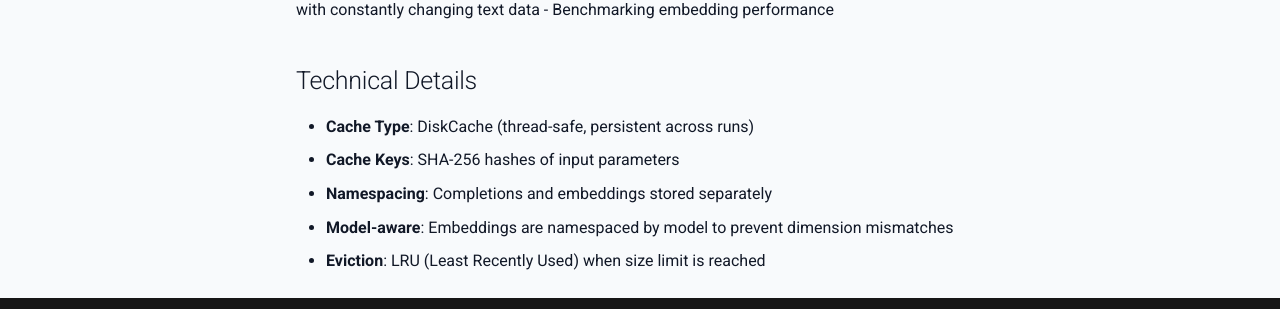
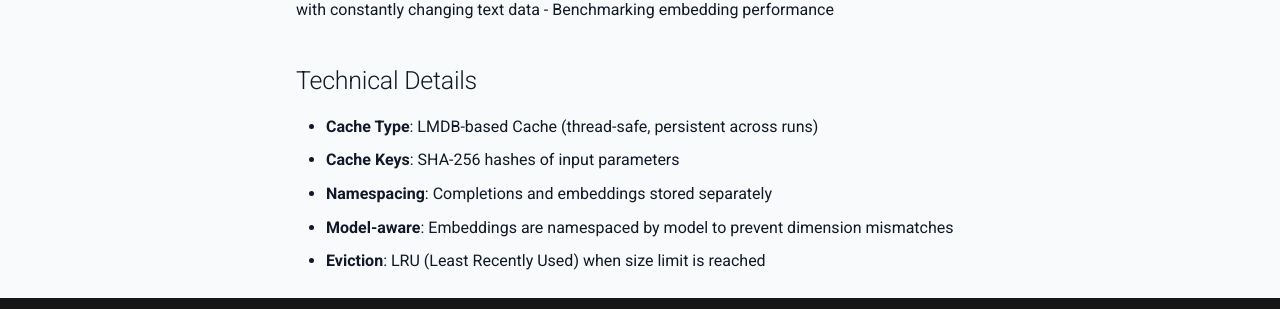
Before and after one commit to lisadunlap/StringSight, an MkDocs documentation site: the page built from docs/CACHING.md, in a window 1280 px wide and 900 px high, scrolled down 2904 px. Shown: the part 537-846 px from the top of the window. Built offline with MkDocs 1.6.1 and Material for MkDocs 9.7.7, drawn with Linux system fonts in a browser that asks for light colours; comment, search, counter and statistics services are not loaded.

Commit message:
updated requirements

```diff
--- a/docs/CACHING.md
+++ b/docs/CACHING.md
@@ -135,7 +135,7 @@ Consider disabling embedding cache when:
 
 ## Technical Details
 
-- **Cache Type**: DiskCache (thread-safe, persistent across runs)
+- **Cache Type**: LMDB-based Cache (thread-safe, persistent across runs)
 - **Cache Keys**: SHA-256 hashes of input parameters
 - **Namespacing**: Completions and embeddings stored separately
 - **Model-aware**: Embeddings are namespaced by model to prevent dimension mismatches
--- a/requirements.txt
+++ b/requirements.txt
@@ -4,7 +4,7 @@ numpy>=1.19.3,<2.0
 scipy>=1.9.0
 scikit-learn>=1.7.1
 tqdm>=4.65.0
-pydantic[email]>=1.8.0
+pydantic[email]>=2.0.0
 email-validator>=2.0.0
 litellm>=1.0.0
 
```
